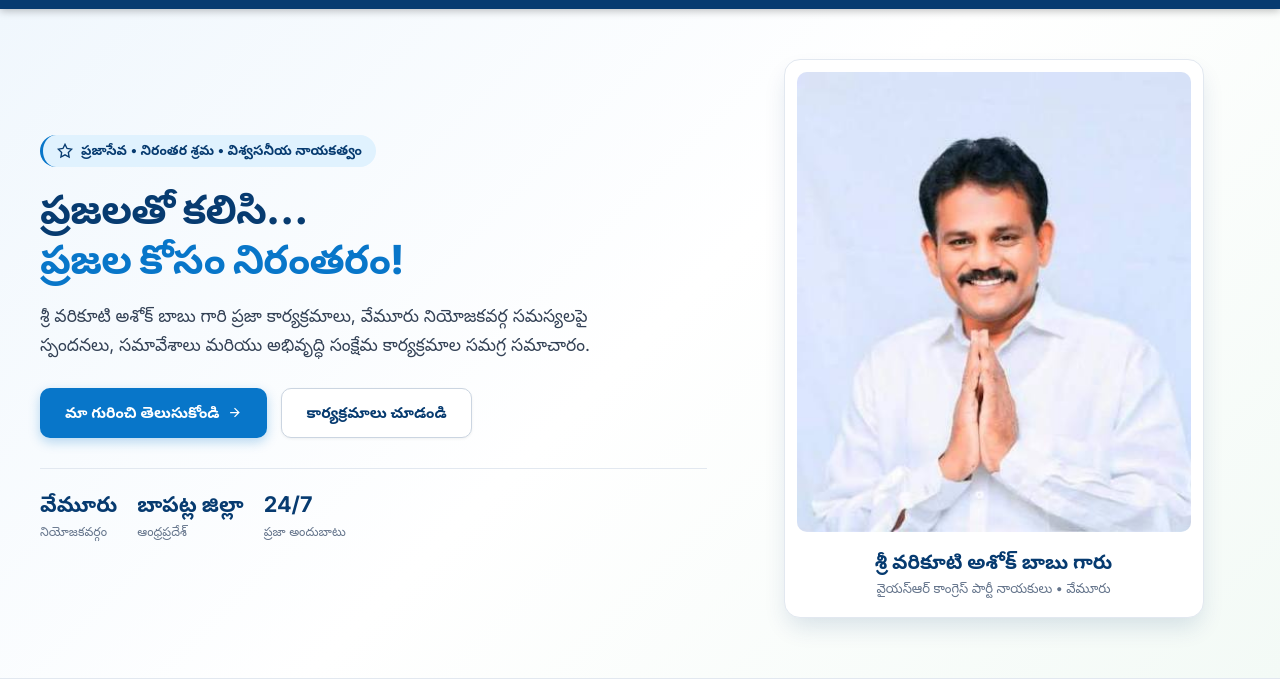
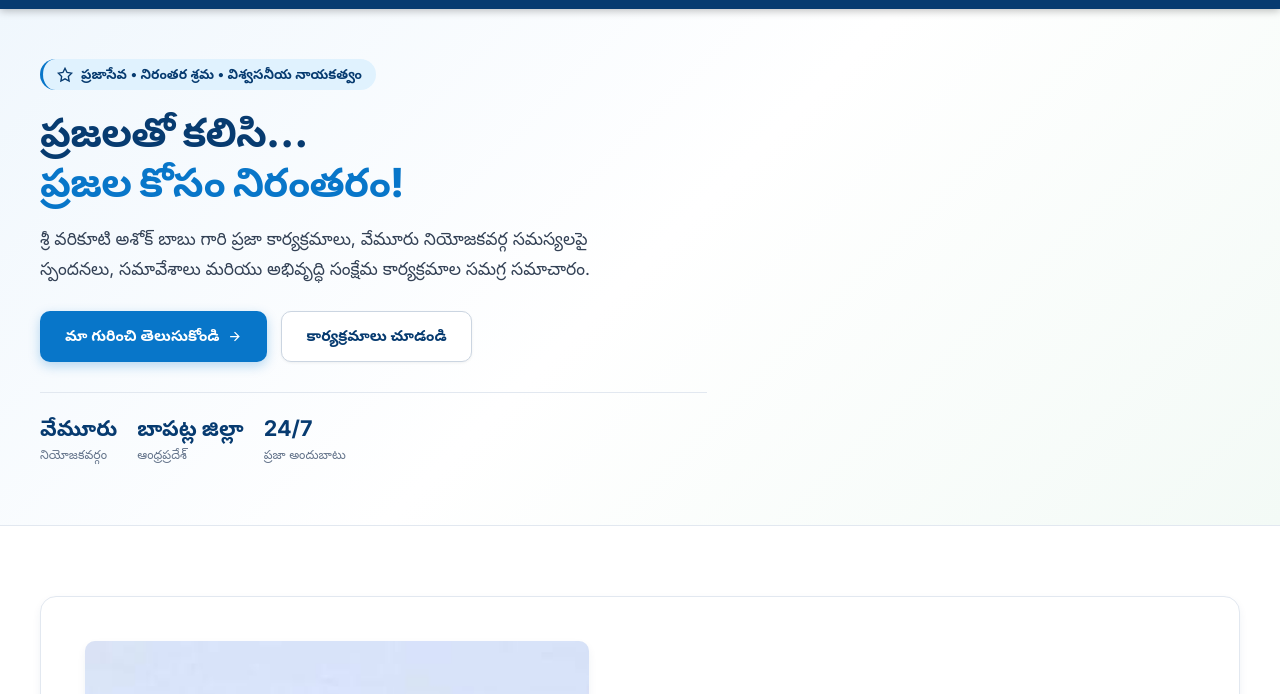
Before and after one commit to taneeshbb/Varikuti-ashokbabu-website, a plain HTML site: page index.html in a window 1280 px wide. Shown: the part 106-800 px from the top of the page. Drawn offline with Linux system fonts and the light colour scheme.

Commit message:
Update index.html

```diff
--- a/index.html
+++ b/index.html
@@ -1156,7 +1156,7 @@
           </div>
 
           <!-- Hero Leader Card: Sri Varikuti Ashok Babu Garu -->
-          <div class="hero-image-wrap">
+          <!-- <div class="hero-image-wrap">
             <div class="hero-card-frame">
               <div class="portrait-image-container">
                 <img
@@ -1170,7 +1170,7 @@
                 <p class="leader-caption-role">వైయస్ఆర్ కాంగ్రెస్ పార్టీ నాయకులు • వేమూరు</p>
               </div>
             </div>
-          </div>
+          </div> -->
         </div>
       </section>
 
```
